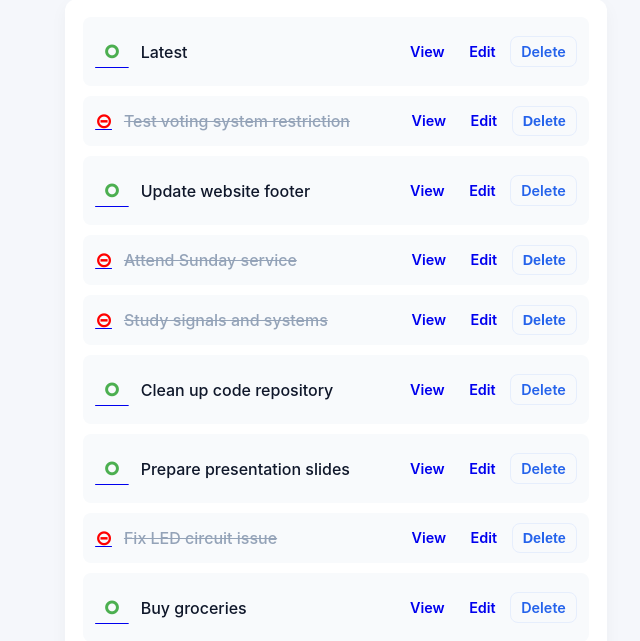
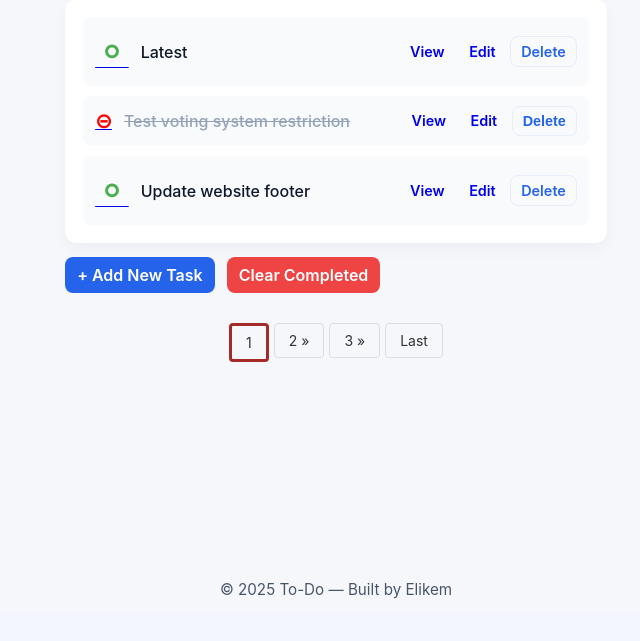
Before and after one commit to believeelikem/todo_app1, a Django app: page / in a window 1280 px wide. Shown: the part 187-828 px from the top of the page, without its empty margins (304-944 px from the left). After the commit the page ends 786 px from the top, so only its background shows below. Run offline with Django 5.2, Linux system fonts and the light colour scheme; data comes from the database, SQL or seed files in the repository; both versions use the stored data as it was after the commit.

Commit message:
added full pagination and filtered pagination

```diff
--- a/main_blog/static/style.css
+++ b/main_blog/static/style.css
@@ -11,6 +11,60 @@ body {
   -webkit-font-smoothing: antialiased;
   -moz-osx-font-smoothing: grayscale;
 }
+
+.pagination {
+  display: flex;
+  justify-content: center;
+  list-style: none;
+  padding: 0;
+  margin: 30px 0;
+  gap: 5px;
+}
+
+.pagination li {
+  display: inline-block;
+}
+
+.pagination a,
+.pagination span {
+  display: block;
+  padding: 8px 14px;
+  text-decoration: none;
+  color: #333;
+  border: 1px solid #ddd;
+  border-radius: 4px;
+  font-size: 14px;
+  transition: background 0.2s, color 0.2s;
+}
+
+/* Hover effect for links */
+.pagination a:hover {
+  background: #007bff;
+  color: white;
+  border-color: #007bff;
+}
+
+/* Active/current page */
+.pagination .current {
+  background: #007bff;
+  color: white;
+  border-color: #007bff;
+  cursor: default;
+}
+
+/* Optional: Disable hover for current page */
+.pagination .current:hover {
+  background: #007bff;
+  color: white;
+}
+
+/* Optional: Disabled state for arrows (like previous/next) */
+.pagination .disabled {
+  color: #aaa;
+  pointer-events: none;
+  border-color: #eee;
+}
+
 
 .messages li {
     padding: 10px;
--- a/main_blog/templates/index.html
+++ b/main_blog/templates/index.html
@@ -77,5 +77,50 @@
       <a class="btn primary" href="{% url 'add_task' %}">+ Add New Task</a>
       <a class="btn danger" href="{% url 'delete_all_completed' %}">Clear Completed</a>
     </div>
+    <nav aria-label="Page navigation">
+          <ul class="pagination">
+            {% if tasks.has_previous %}
+            <!-- First page -->
+              <li><a href="?page=1&search={{ request.GET.search }}&category={{ request.GET.category }}&status={{ request.GET.status }}">First</a></li>
+              <!-- Previous page -->
+              {% if tasks.number > 2%}
+                <li><a href="?page={{ tasks.previous_page_number|add:-1 }}&search={{ request.GET.search }}&category={{ request.GET.category }}&status={{ request.GET.status }}">
+                  &laquo;{{ tasks.previous_page_number|add:-1 }}
+                </a></li>
+              {% endif %}
+              <li><a href="?page={{ tasks.previous_page_number }}&search={{ request.GET.search }}&category={{ request.GET.category }}&status={{ request.GET.status }}">
+                &laquo;{{ tasks.previous_page_number }}
+              </a></li>
+
+            {% endif %}
+
+
+            <!-- Page numbers -->
+            <li><a style= 'border:3px solid brown;' href="?page={{tasks.number}}&search={{ request.GET.search }}&category={{ request.GET.category }}&status={{ request.GET.status }}">
+              {{tasks.number}}
+            </a></li>
+
+            {% if tasks.has_next %}
+
+
+              <li><a href="?page={{ tasks.next_page_number }}&search={{ request.GET.search }}&category={{ request.GET.category }}&status={{ request.GET.status }}">
+                {{ tasks.next_page_number }} &raquo;
+              </a></li>
+
+              {% if  tasks.paginator.num_pages|add:-2  > tasks.number %}
+                <li><a href="?page={{ tasks.next_page_number|add:1 }}&search={{ request.GET.search }}&category={{ request.GET.category }}&status={{ request.GET.status }}">
+                  {{ tasks.next_page_number|add:1 }} &raquo;
+                </a></li>
+              {% endif %}
+              <li><a href="?page={{tasks.paginator.num_pages}}&search={{ request.GET.search }}&category={{ request.GET.category }}&status={{ request.GET.status }}">
+                 Last
+                </a></li>
+
+            {% endif %}
+
+          </ul>
+    </nav>
+
+
   </main>
 {% endblock body %}
--- a/main_blog/views.py
+++ b/main_blog/views.py
@@ -2,6 +2,7 @@ from django.shortcuts import render,redirect
 from .models import Todo,Category
 from django.contrib import messages
 from django.db.models import Q
+from django.core.paginator import Paginator
 
 
 
@@ -16,7 +17,8 @@ def index(request):
 
         if search_term:
             tasks = tasks.filter(
-                Q(title__icontains = search_term.lower()) | Q(description__icontains = search_term)
+                Q(title__icontains = search_term.lower()) |
+                Q(description__icontains = search_term)
             )
         if category_id:
             tasks = tasks.filter(category_id = category_id)
@@ -24,11 +26,20 @@ def index(request):
             tasks = tasks.filter(completed = False ) if status.lower() == "pending" \
                 else tasks.filter(completed = True )
 
+    p = Paginator(tasks,3)
+    page = request.GET.get("page")
+
+    tasks = p.get_page(page)
+
+    print(tasks.paginator.num_pages)
+
+
 
 
     context = {
         "tasks":tasks,
-        "categories":categories
+        "categories":categories,
+        "page":page
     }
     return render(request,"index.html",context)
 
```
Also changed, not shown: db.sqlite3.
